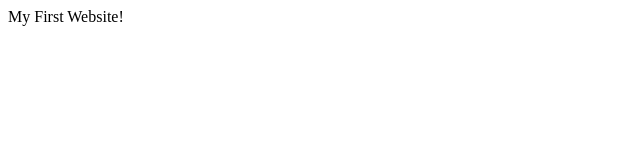
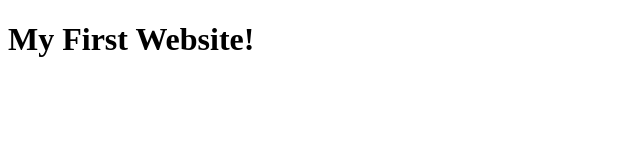
Before and after one commit to Willkarras/myfirstwebsite, a plain HTML site: page index.html in a window 1280 px wide. Shown: the whole page, without its empty margins (0-640 px from the left). Drawn offline with Linux system fonts and the light colour scheme.

Commit message:
Redo everything for practice.

```diff
--- a/index.html
+++ b/index.html
@@ -4,9 +4,7 @@
         <title>My First Website</title>
         <meta charset="utf-8">
     </head>
-
     <body>
-    My First Website!
+        <h1>My First Website!</h1>
     </body>
-
 </html>
```
Lines whose indentation alone changed are shown as unchanged.
